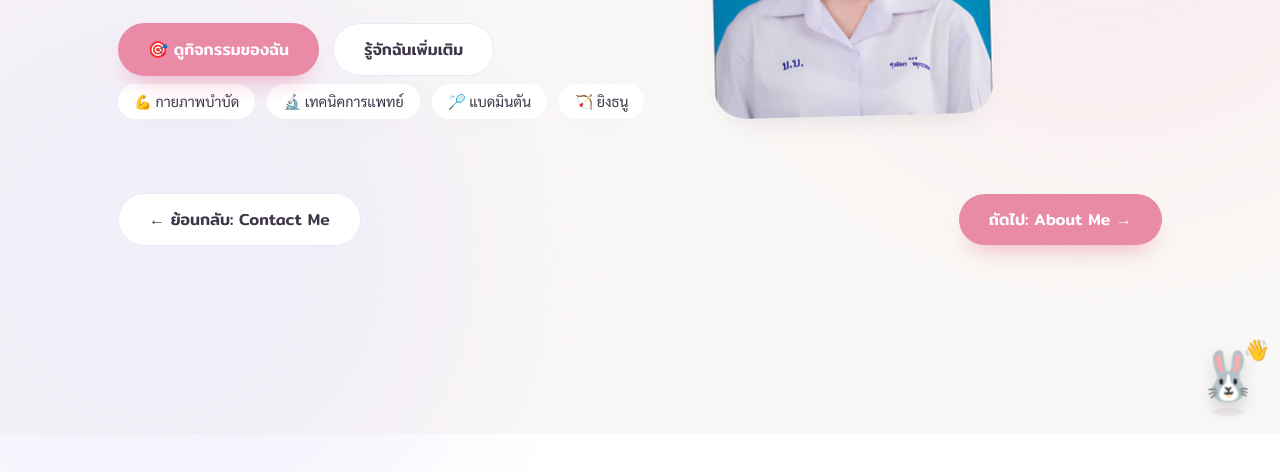
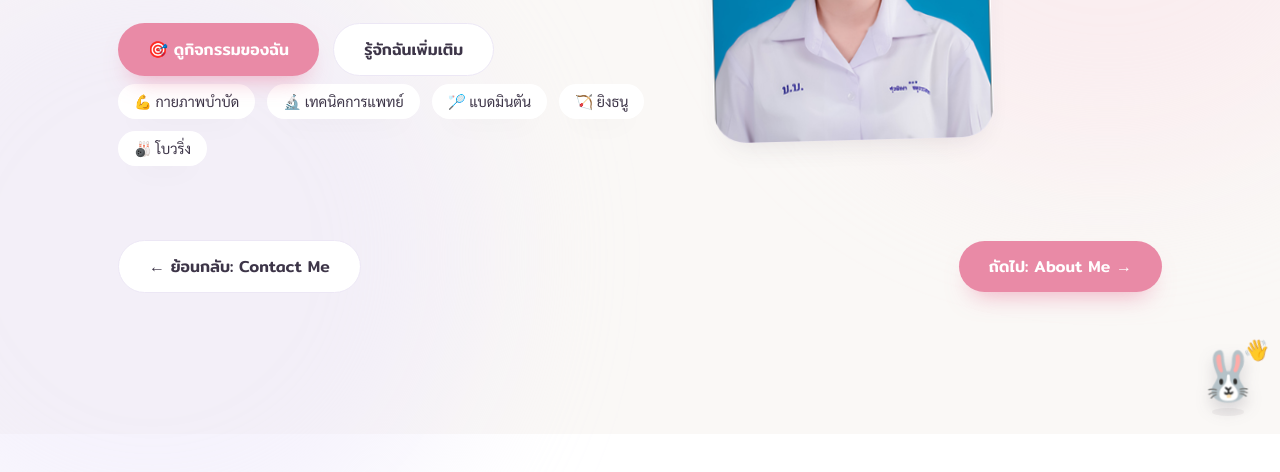
Before and after one commit to s34334/s34334.github.io, a plain HTML site: page index.html in a window 1280 px wide. Shown: the part 366-838 px from the top of the page. Drawn offline with Linux system fonts and the light colour scheme.

Commit message:
Update index.html

```diff
--- a/index.html
+++ b/index.html
@@ -41,6 +41,7 @@
         <span class="tag-chip">🔬 เทคนิคการแพทย์</span>
         <span class="tag-chip">🏸 แบดมินตัน</span>
         <span class="tag-chip">🏹 ยิงธนู</span>
+        <span class="tag-chip">🎳 โบวริ่ง</span>
       </div>
     </div>
     <div class="hero-photo">
```
